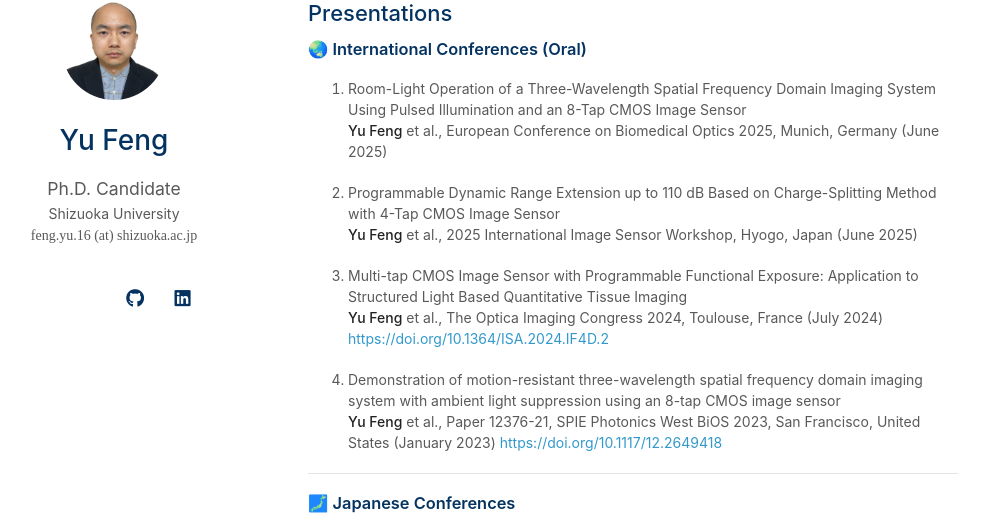
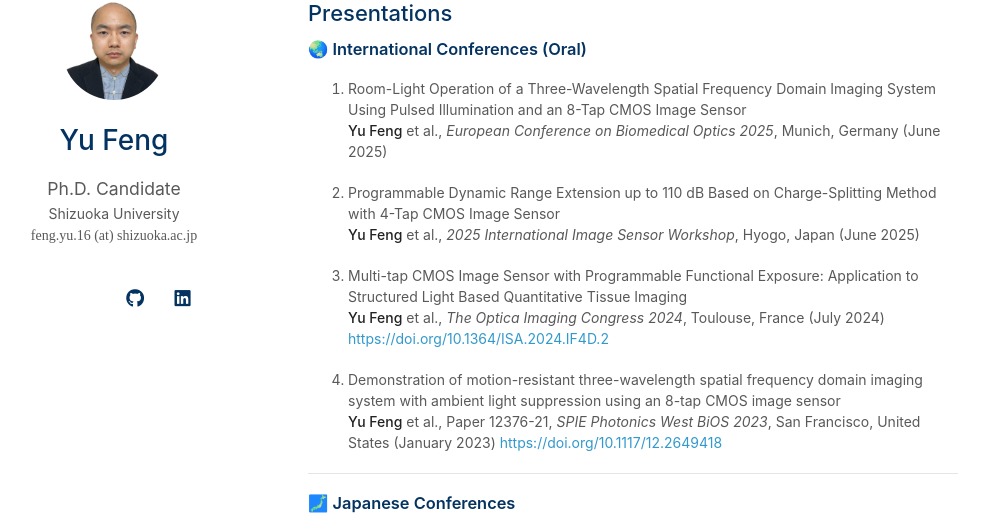
Before and after one commit to y-fen/y-fen.github.io, a Jekyll site: the page built from index.md, in a window 1280 px wide and 900 px high, scrolled down 984 px. Shown: the part 138-657 px from the top of the window, without its empty margins (162-1149 px from the left). Built offline with Jekyll 4.4.1, drawn with Linux system fonts in a browser that asks for light colours; a style sheet for code colours, icons or effects is not loaded; our own code applies the rules of GitHub Pages for plain Markdown files.

```diff
--- a/_includes/presentation.md
+++ b/_includes/presentation.md
@@ -3,17 +3,17 @@
 ### 🌏 International Conferences (Oral)
 
 1. Room-Light Operation of a Three-Wavelength Spatial Frequency Domain Imaging System Using Pulsed Illumination and an 8-Tap CMOS Image Sensor
-   **Yu Feng** et al., European Conference on Biomedical Optics 2025, Munich, Germany (June 2025)
+   **Yu Feng** et al., *European Conference on Biomedical Optics 2025*, Munich, Germany (June 2025)
 
 2. Programmable Dynamic Range Extension up to 110 dB Based on Charge-Splitting Method with 4-Tap CMOS Image Sensor
-   **Yu Feng** et al., 2025 International Image Sensor Workshop, Hyogo, Japan (June 2025)
+   **Yu Feng** et al., *2025 International Image Sensor Workshop*, Hyogo, Japan (June 2025)
 
 3. Multi-tap CMOS Image Sensor with Programmable Functional Exposure: Application to Structured Light Based Quantitative Tissue Imaging
-   **Yu Feng** et al., The Optica Imaging Congress 2024, Toulouse, France (July 2024)
+   **Yu Feng** et al., *The Optica Imaging Congress 2024*, Toulouse, France (July 2024)
    [https://doi.org/10.1364/ISA.2024.IF4D.2](https://doi.org/10.1364/ISA.2024.IF4D.2)
 
 5. Demonstration of motion-resistant three-wavelength spatial frequency domain imaging system with ambient light suppression using an 8-tap CMOS image sensor
-   **Yu Feng** et al., Paper 12376-21, SPIE Photonics West BiOS 2023, San Francisco, United States (January 2023) [https://doi.org/10.1117/12.2649418](https://doi.org/10.1117/12.2649418)
+   **Yu Feng** et al., Paper 12376-21, *SPIE Photonics West BiOS 2023*, San Francisco, United States (January 2023) [https://doi.org/10.1117/12.2649418](https://doi.org/10.1117/12.2649418)
 
 ---
 
```
